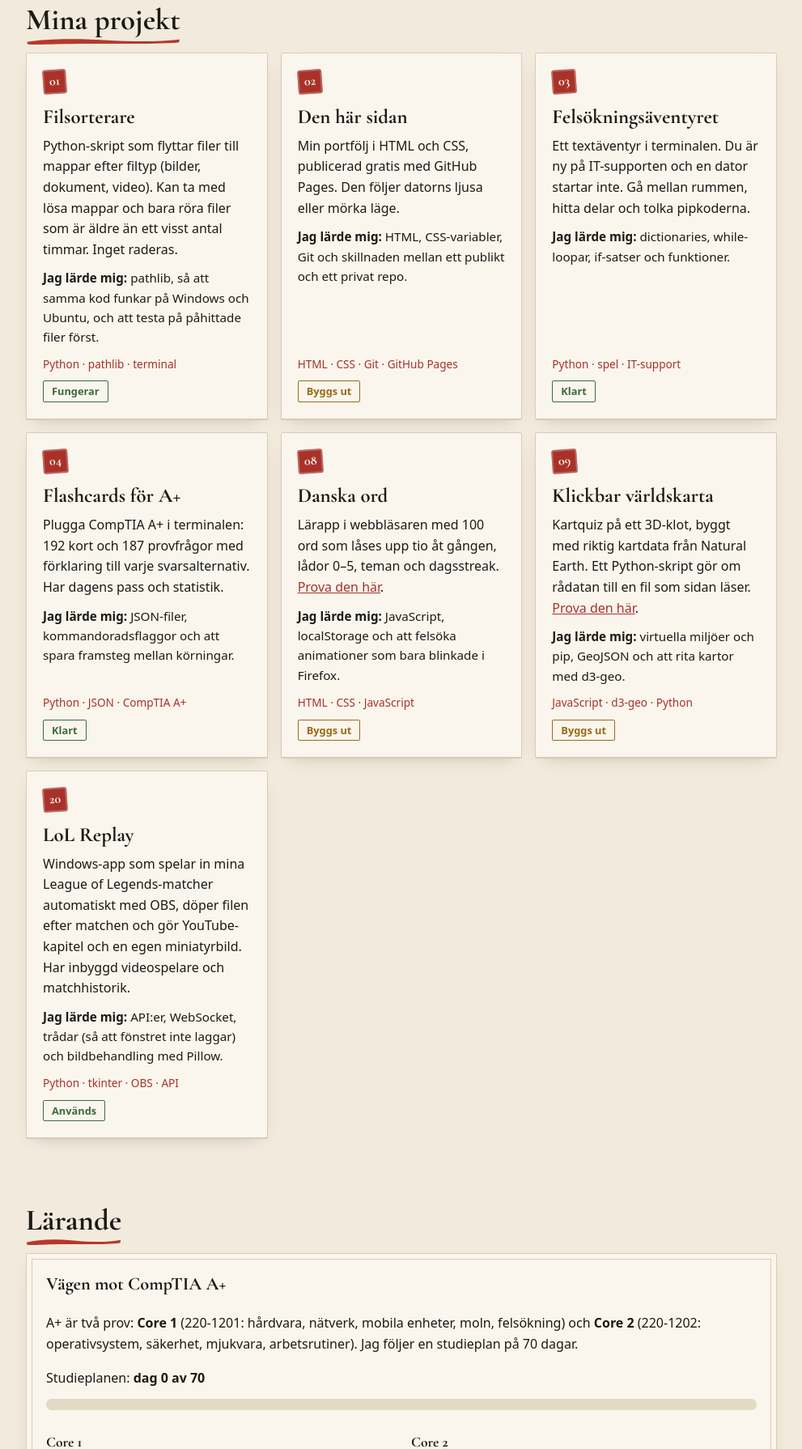
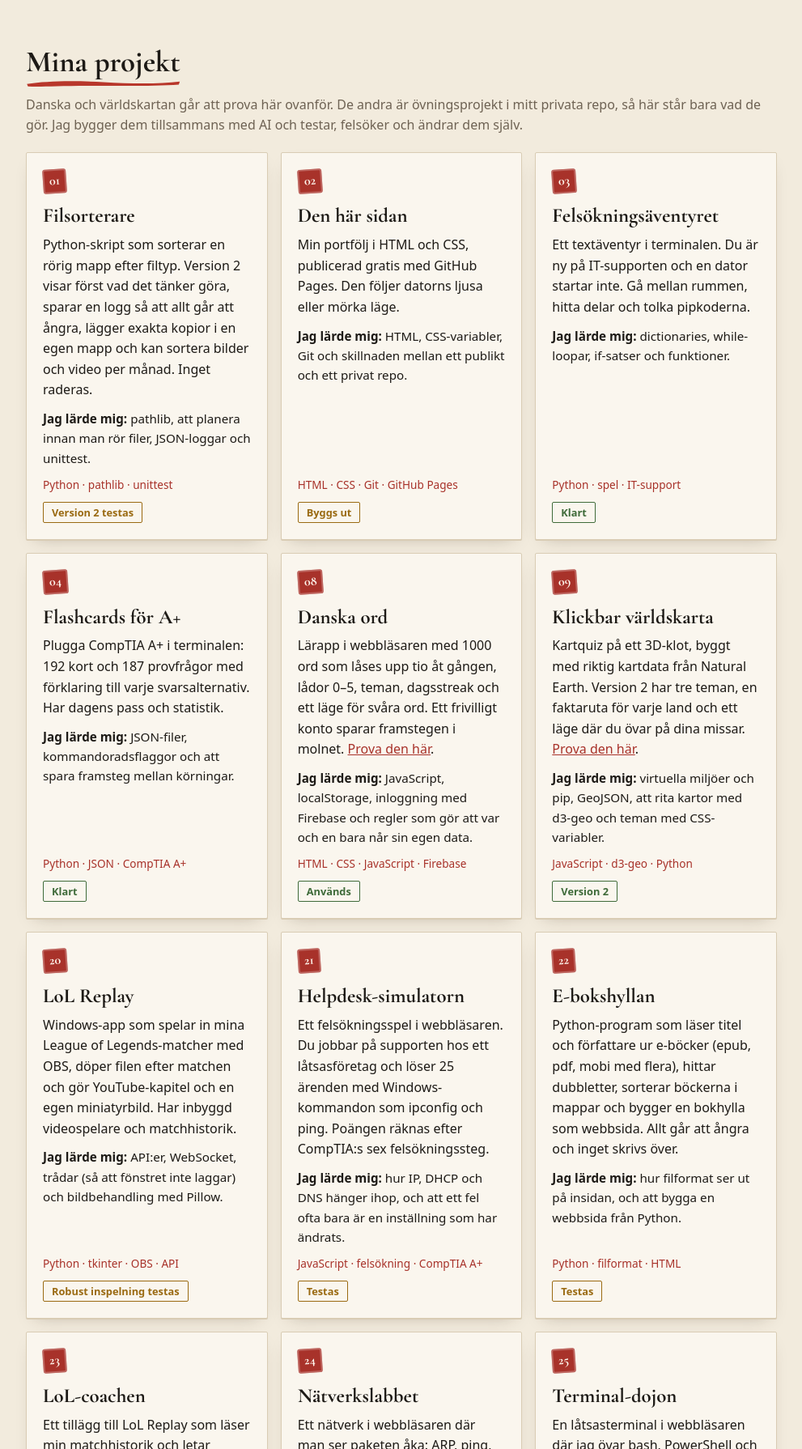
Before and after one commit to iskalldrake/iskalldrake.github.io, a plain HTML site: page index.html in a window 1280 px wide. Shown: the part 1010-2800 px from the top of the page at 81% size, without its empty margins (144-1135 px from the left). Drawn offline with nearby package versions, Linux system fonts and the light colour scheme.

Commit message:
Portföljen: kort för projekt 21-25, danska och världskartan v2

```diff
--- a/index.html
+++ b/index.html
@@ -40,34 +40,42 @@
         <a class="prova-kort" href="varldskarta/index.html">
           <span class="ikon" aria-hidden="true">🌍</span>
           <h3>Världskartan</h3>
-          <p>Ett 3D-klot du kan snurra. Quiz om länder, huvudstäder och hav.</p>
+          <p>Ett 3D-klot du kan snurra, i tre teman: Natt, Atlas och Arktis.
+             Utforska ett land i taget eller kör quiz om länder, huvudstäder och hav.</p>
           <span class="knapp">Spela →</span>
         </a>
 
         <a class="prova-kort" href="danska/index.html">
           <span class="ikon" aria-hidden="true">🇩🇰</span>
           <h3>Danska ord</h3>
-          <p>Min egen lärapp för danska: skriv, quiz, flashcards och survivor.</p>
+          <p>Min egen lärapp för danska med 1000 ord: skriv, quiz, flashcards, tidspress och survivor.
+             Skapa ett konto om du vill spara framstegen mellan enheter. Det är frivilligt.</p>
           <span class="knapp">Öva →</span>
         </a>
       </div>
     </section>
 
     <!-- ===== PROJEKT: ett article-kort per projekt =====
-         Nytt projekt? Kopiera ett helt <article> ... </article> och ändra texten. -->
+         Nytt projekt? Kopiera ett helt <article> ... </article> och ändra texten.
+         Numret är projektets nummer i min egen projektlista, därför hoppar numren ibland. -->
     <section id="projekt">
       <h2>Mina projekt</h2>
+      <!-- Ärlig rad om var koden finns och hur projekten byggs. Ändra fritt. -->
+      <p class="under">Danska och världskartan går att prova här ovanför. De andra är övningsprojekt
+         i mitt privata repo, så här står bara vad de gör. Jag bygger dem tillsammans med AI
+         och testar, felsöker och ändrar dem själv.</p>
 
       <div class="kort-rutnat">
 
         <article class="kort">
           <p class="nummer">01</p>
           <h3>Filsorterare</h3>
-          <p>Python-skript som flyttar filer till mappar efter filtyp (bilder, dokument, video).
-             Kan ta med lösa mappar och bara röra filer som är äldre än ett visst antal timmar. Inget raderas.</p>
-          <p class="lardom"><strong>Jag lärde mig:</strong> pathlib, så att samma kod funkar på Windows och Ubuntu, och att testa på påhittade filer först.</p>
-          <p class="taggar">Python · pathlib · terminal</p>
-          <p class="status klar">Fungerar</p>
+          <p>Python-skript som sorterar en rörig mapp efter filtyp. Version 2 visar först vad det
+             tänker göra, sparar en logg så att allt går att ångra, lägger exakta kopior i en egen mapp
+             och kan sortera bilder och video per månad. Inget raderas.</p>
+          <p class="lardom"><strong>Jag lärde mig:</strong> pathlib, att planera innan man rör filer, JSON-loggar och unittest.</p>
+          <p class="taggar">Python · pathlib · unittest</p>
+          <p class="status pagar">Version 2 testas</p>
         </article>
 
         <article class="kort">
@@ -103,32 +111,88 @@
         <article class="kort">
           <p class="nummer">08</p>
           <h3>Danska ord</h3>
-          <p>Lärapp i webbläsaren med 100 ord som låses upp tio åt gången, lådor 0–5,
-             teman och dagsstreak. <a href="danska/index.html">Prova den här</a>.</p>
-          <p class="lardom"><strong>Jag lärde mig:</strong> JavaScript, localStorage och att felsöka animationer som bara blinkade i Firefox.</p>
-          <p class="taggar">HTML · CSS · JavaScript</p>
-          <p class="status pagar">Byggs ut</p>
+          <p>Lärapp i webbläsaren med 1000 ord som låses upp tio åt gången, lådor 0–5,
+             teman, dagsstreak och ett läge för svåra ord. Ett frivilligt konto sparar framstegen i molnet.
+             <a href="danska/index.html">Prova den här</a>.</p>
+          <p class="lardom"><strong>Jag lärde mig:</strong> JavaScript, localStorage, inloggning med Firebase och regler som gör att var och en bara når sin egen data.</p>
+          <p class="taggar">HTML · CSS · JavaScript · Firebase</p>
+          <p class="status klar">Används</p>
         </article>
 
         <article class="kort">
           <p class="nummer">09</p>
           <h3>Klickbar världskarta</h3>
           <p>Kartquiz på ett 3D-klot, byggt med riktig kartdata från Natural Earth.
-             Ett Python-skript gör om rådatan till en fil som sidan läser. <a href="varldskarta/index.html">Prova den här</a>.</p>
-          <p class="lardom"><strong>Jag lärde mig:</strong> virtuella miljöer och pip, GeoJSON och att rita kartor med d3-geo.</p>
+             Version 2 har tre teman, en faktaruta för varje land och ett läge där du övar på dina missar.
+             <a href="varldskarta/index.html">Prova den här</a>.</p>
+          <p class="lardom"><strong>Jag lärde mig:</strong> virtuella miljöer och pip, GeoJSON, att rita kartor med d3-geo och teman med CSS-variabler.</p>
           <p class="taggar">JavaScript · d3-geo · Python</p>
-          <p class="status pagar">Byggs ut</p>
+          <p class="status klar">Version 2</p>
         </article>
 
         <article class="kort">
           <p class="nummer">20</p>
           <h3>LoL Replay</h3>
-          <p>Windows-app som spelar in mina League of Legends-matcher automatiskt med OBS,
+          <p>Windows-app som spelar in mina League of Legends-matcher med OBS,
              döper filen efter matchen och gör YouTube-kapitel och en egen miniatyrbild.
              Har inbyggd videospelare och matchhistorik.</p>
           <p class="lardom"><strong>Jag lärde mig:</strong> API:er, WebSocket, trådar (så att fönstret inte laggar) och bildbehandling med Pillow.</p>
           <p class="taggar">Python · tkinter · OBS · API</p>
-          <p class="status klar">Används</p>
+          <p class="status pagar">Robust inspelning testas</p>
+        </article>
+
+        <article class="kort">
+          <p class="nummer">21</p>
+          <h3>Helpdesk-simulatorn</h3>
+          <p>Ett felsökningsspel i webbläsaren. Du jobbar på supporten hos ett låtsasföretag
+             och löser 25 ärenden med Windows-kommandon som ipconfig och ping.
+             Poängen räknas efter CompTIA:s sex felsökningssteg.</p>
+          <p class="lardom"><strong>Jag lärde mig:</strong> hur IP, DHCP och DNS hänger ihop, och att ett fel ofta bara är en inställning som har ändrats.</p>
+          <p class="taggar">JavaScript · felsökning · CompTIA A+</p>
+          <p class="status pagar">Testas</p>
+        </article>
+
+        <article class="kort">
+          <p class="nummer">22</p>
+          <h3>E-bokshyllan</h3>
+          <p>Python-program som läser titel och författare ur e-böcker (epub, pdf, mobi med flera),
+             hittar dubbletter, sorterar böckerna i mappar och bygger en bokhylla som webbsida.
+             Allt går att ångra och inget skrivs över.</p>
+          <p class="lardom"><strong>Jag lärde mig:</strong> hur filformat ser ut på insidan, och att bygga en webbsida från Python.</p>
+          <p class="taggar">Python · filformat · HTML</p>
+          <p class="status pagar">Testas</p>
+        </article>
+
+        <article class="kort">
+          <p class="nummer">23</p>
+          <h3>LoL-coachen</h3>
+          <p>Ett tillägg till LoL Replay som läser min matchhistorik och letar mönster:
+             vilka champions som går bäst, om jag spelar sämre efter flera förluster i rad
+             och vad jag kan träna på. Resultatet blir fyra bildsidor.</p>
+          <p class="lardom"><strong>Jag lärde mig:</strong> grundläggande statistik, att tio matcher inte bevisar något, och att API:er har gränser för hur ofta man får fråga.</p>
+          <p class="taggar">Python · statistik · API</p>
+          <p class="status pagar">Testas</p>
+        </article>
+
+        <article class="kort">
+          <p class="nummer">24</p>
+          <h3>Nätverkslabbet</h3>
+          <p>Ett nätverk i webbläsaren där man ser paketen åka: ARP, ping, DHCP, DNS och NAT.
+             20 uppdrag där man felsöker trasiga nät med Windows-kommandon, ett läge där man
+             bygger eget nät och en subnät-räknare.</p>
+          <p class="lardom"><strong>Jag lärde mig:</strong> subnät, vad routern gör och hur ett paket tar sig fram steg för steg.</p>
+          <p class="taggar">JavaScript · nätverk · CompTIA A+</p>
+          <p class="status pagar">Testas</p>
+        </article>
+
+        <article class="kort">
+          <p class="nummer">25</p>
+          <h3>Terminal-dojon</h3>
+          <p>En låtsasterminal i webbläsaren där jag övar bash, PowerShell och git med 23 uppdrag.
+             Klarade uppdrag ger nya bälten, från vitt till svart. Inget på den riktiga datorn kan gå sönder.</p>
+          <p class="lardom"><strong>Jag lärde mig:</strong> skillnaden mellan bash och PowerShell, rör (pipes) och hur git sparar ändringar.</p>
+          <p class="taggar">JavaScript · bash · PowerShell · git</p>
+          <p class="status pagar">Testas</p>
         </article>
 
       </div>
@@ -178,6 +242,7 @@
           <li><span>10</span> kapitel i min egen studiebok</li>
           <li><span>187</span> provfrågor med förklaringar</li>
           <li><span>192</span> flashcards</li>
+          <li><span>25</span> supportärenden att lösa</li>
         </ul>
       </div>
 
@@ -189,6 +254,7 @@
         <li>PowerShell och Windows</li>
         <li>Ubuntu och bash</li>
         <li>Nätverk</li>
+        <li>Felsökning</li>
         <li>Användning av AI</li>
         <li>Danska</li>
       </ul>
@@ -198,7 +264,9 @@
     <section id="tidslinje">
       <h2>Tidslinje</h2>
       <ol class="tidslinje">
-        <li><time datetime="2026-11-12">12 nov 2026</time> Flyttade alla projekt till en ny disk och lade in världskartan och danska-appen här.</li>
+        <li><time datetime="2026-11-14">14 nov 2026</time> Danska-appen fick 1000 ord och frivillig inloggning, och världskartan kom i version 2. Nätverkslabbet och Terminal-dojon blev färdigbyggda.</li>
+        <li><time datetime="2026-11-13">13 nov 2026</time> Byggde E-bokshyllan och LoL-coachen.</li>
+        <li><time datetime="2026-11-12">12 nov 2026</time> Flyttade alla projekt till en ny disk och lade in världskartan och danska-appen här. Byggde Helpdesk-simulatorn.</li>
         <li><time datetime="2026-11-10">10 nov 2026</time> Min A+-studiebok blev klar: alla 10 kapitel och 187 provfrågor.</li>
         <li><time datetime="2026-11-04">4 nov 2026</time> LoL Replay fick matchhistorik från LoL-klientens API.</li>
         <li><time datetime="2026-10-29">29 okt 2026</time> LoL Replay spelade in min första match helt av sig själv.</li>
```
